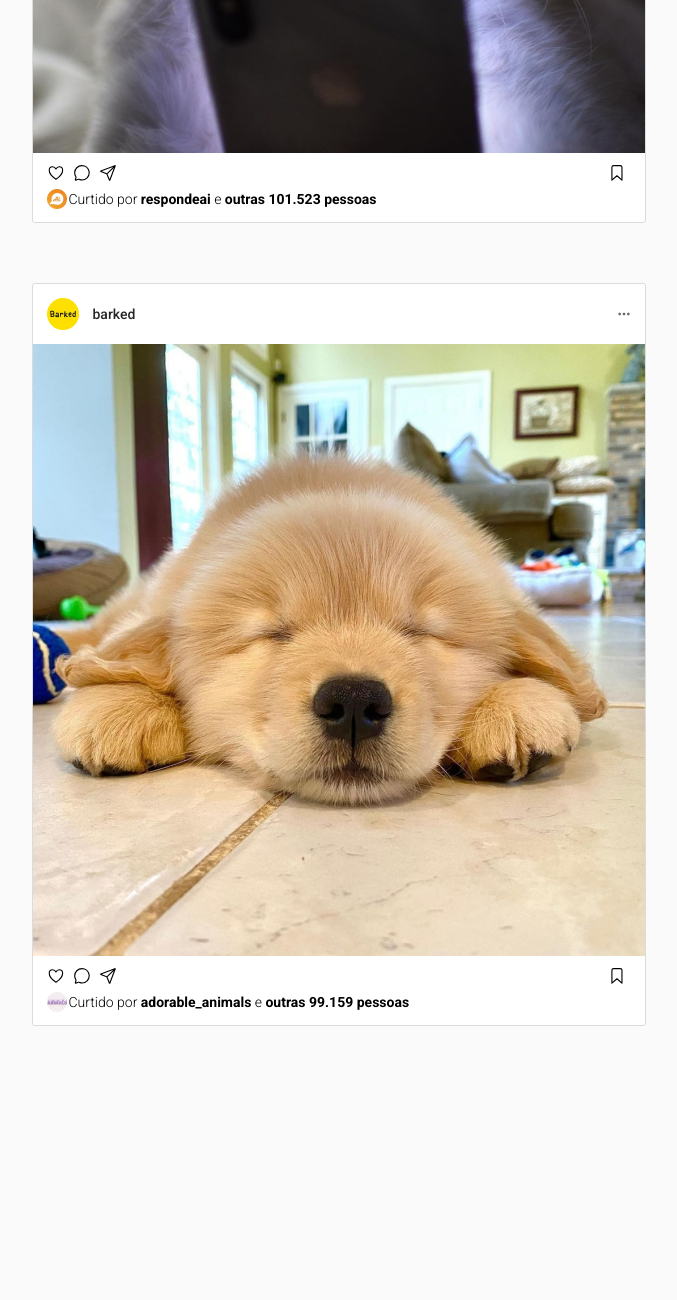
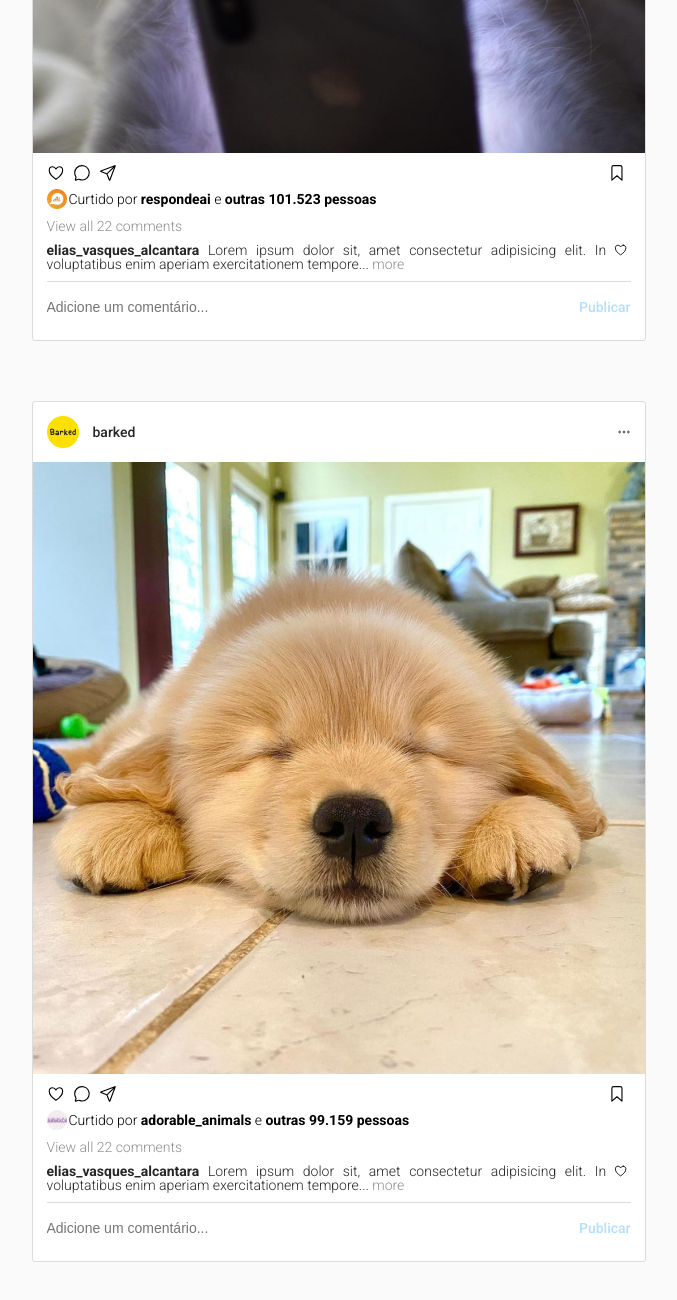
Before and after one commit to EliasVasques/Instagram, a plain HTML site: page index.html in a window 1280 px wide. Shown: the part 751-2051 px from the top of the page, without its empty margins (141-818 px from the left). Before the commit the page ends 1837 px from the top, so only its background shows below. Drawn offline with nearby package versions, Linux system fonts and the light colour scheme.

Commit message:
comentarios adcionado

```diff
--- a/css/style.css
+++ b/css/style.css
@@ -255,6 +255,51 @@ strong {
   color: #262626;
 }
 
+.texto-cinza-claro {
+  color: #8e8e8e;
+}
+
+.comentarios input {
+  width: 100%;
+}
+.comentarios div {
+  margin-top: 10px;
+}
+.comentario {
+  display: flex;
+  justify-content: space-between;
+}
+.comentario p {
+  color: #262626;
+  text-align: justify;
+  margin-right: 5px;
+}
+.comentario .like {
+  width: 30px;
+}
+.comentar {
+  display: flex;
+  border-top: 1px solid #DBDBDB;
+}
+.comentar input {
+  height: 50px;
+  border: none;
+  padding: 10px 0;
+  outline: 0;
+  font-size: 14px;
+  color: #8e8e8e;
+}
+.comentar p {
+  color: #B2DFFC;
+  font-weight: 500;
+  line-height: 50px;
+  cursor: pointer;
+}
+.comentar p:hover {
+  color: #0095F6;
+  transition: 300ms;
+}
+
 .usuario {
   display: flex;
 }
--- a/index.html
+++ b/index.html
@@ -97,6 +97,22 @@
                   <strong>outras 101.523 pessoas</strong>
                 </p>
               </div>
+              <div class="comentarios">
+                <div class="texto-cinza-claro">View all 22 comments</div>
+                <div class="comentario">
+                  <p>
+                    <strong>elias_vasques_alcantara</strong> Lorem ipsum dolor
+                    sit, amet consectetur adipisicing elit. In voluptatibus enim
+                    aperiam exercitationem tempore...
+                    <span class="texto-cinza-claro">more</span>
+                  </p>
+                  <ion-icon name="heart-outline" class="like"></ion-icon>
+                </div>
+                <div class="comentar">
+                  <input type="text" placeholder="Adicione um comentário..." />
+                  <p>Publicar</p>
+                </div>
+              </div>
             </div>
           </div>
 
@@ -108,9 +124,9 @@
               </div>
               <ion-icon name="ellipsis-horizontal-outline"></ion-icon>
             </div>
-
-            <div class="publicacao"><img src="img/dog 1.png" alt="" /></div>
-
+            <div class="publicacao">
+              <img src="img/dog 1.png" alt="" />
+            </div>
             <div class="rodape-post">
               <div class="opcoes-post">
                 <div>
@@ -129,6 +145,22 @@
                   <strong>outras 99.159 pessoas</strong>
                 </p>
               </div>
+              <div class="comentarios">
+                <div class="texto-cinza-claro">View all 22 comments</div>
+                <div class="comentario">
+                  <p>
+                    <strong>elias_vasques_alcantara</strong> Lorem ipsum dolor
+                    sit, amet consectetur adipisicing elit. In voluptatibus enim
+                    aperiam exercitationem tempore...
+                    <span class="texto-cinza-claro">more</span>
+                  </p>
+                  <ion-icon name="heart-outline" class="like"></ion-icon>
+                </div>
+                <div class="comentar">
+                  <input type="text" placeholder="Adicione um comentário..." />
+                  <p>Publicar</p>
+                </div>
+              </div>
             </div>
           </div>
         </div>
@@ -141,7 +173,6 @@
           <ion-icon name="person-outline"></ion-icon>
         </div>
       </div>
-
 
       <div class="conteudo-secundario">
         <div class="barra-lateral">
@@ -210,14 +241,13 @@
           </div>
           <div class="info">
             <p>
-              Sobre • Ajuda • Imprensa • API • Carreiras • Privacidade • Termos •
-              Localizações • Contas mais relevantes • Hashtags • Idioma
+              Sobre • Ajuda • Imprensa • API • Carreiras • Privacidade • Termos
+              • Localizações • Contas mais relevantes • Hashtags • Idioma
             </p>
             <p>© 2021 INSTAGRAM DO FACEBOOK</p>
           </div>
         </div>
       </div>
-
     </div>
 
     <!-- biblioteca para os ícones -->
```
